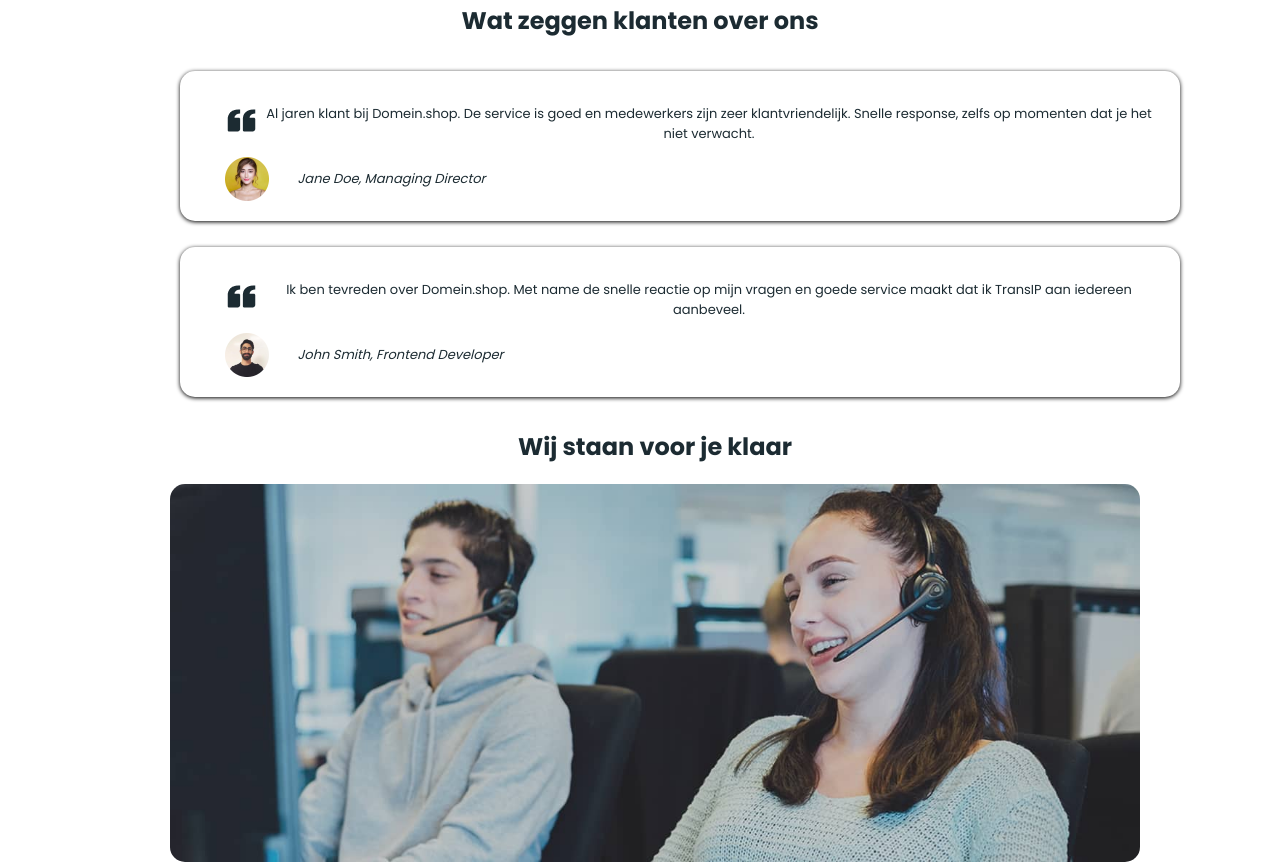
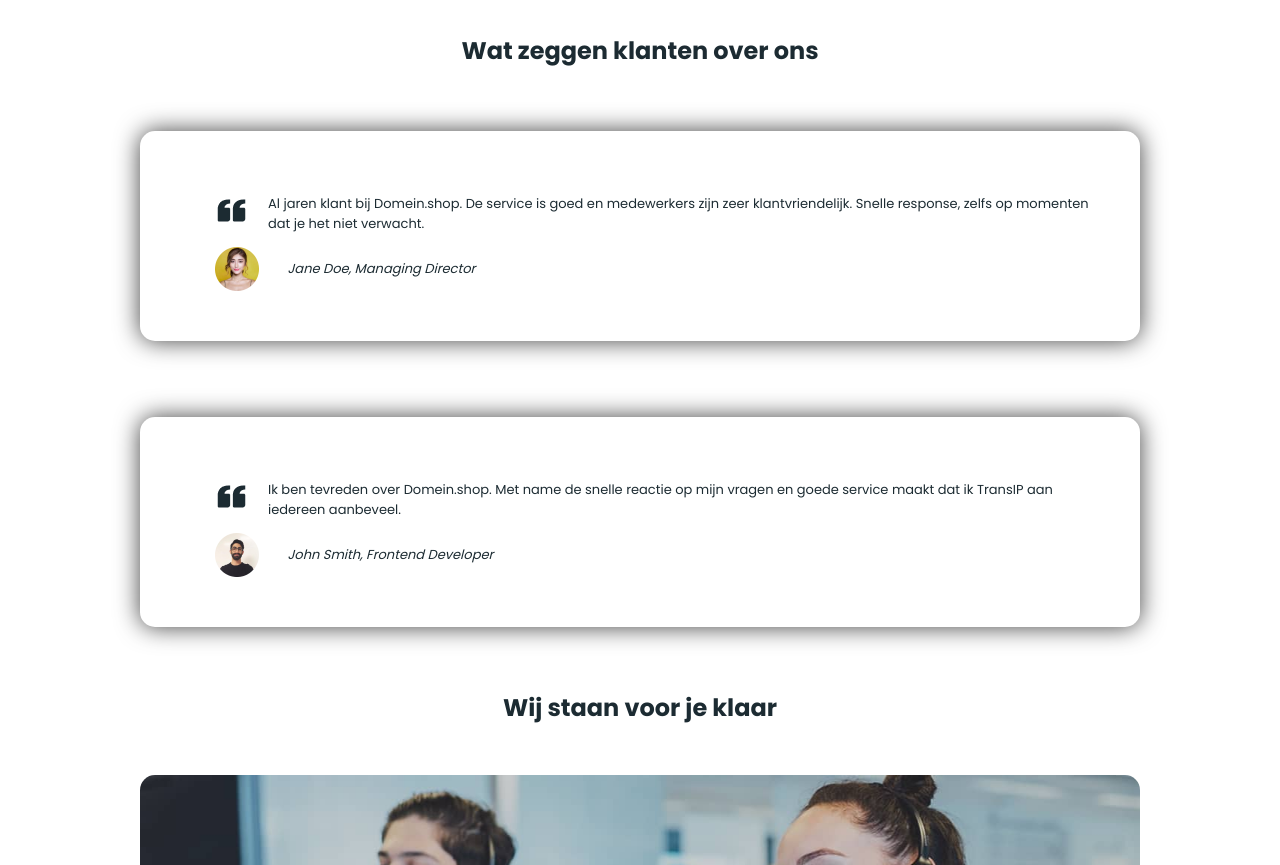
Before and after one commit to Jaapster1337/vigilant-spork, a plain HTML site: page index.html in a window 1280 px wide. Shown: the part 882-1747 px from the top of the page. Drawn offline with Linux system fonts and the light colour scheme.

Commit message:
finished testimonials

```diff
--- a/index.html
+++ b/index.html
@@ -21,9 +21,8 @@
 <main>
     <h2>Wat zeggen klanten over ons</h2>
     <section class="testimonials">
-        <div class="wrapper">
+        <div class="testimonials-jane">
             <blockquote>
-
                 <p> <img class="quote-icon" src="assets/icons/quote-left.png" alt="quote-img">
                     Al jaren klant bij Domein.shop. De service is goed en medewerkers zijn zeer klantvriendelijk. Snelle
                     response, zelfs op momenten dat je het niet verwacht.</p>
@@ -32,7 +31,8 @@
                     Jane Doe, Managing Director
                 </cite>
             </blockquote>
-
+        </div>
+        <div class="testimonials-john">
             <blockquote>
                 <p> <img class="quote-icon" src="assets/icons/quote-left.png" alt="quote-img">
                     Ik ben tevreden over Domein.shop. Met name de snelle reactie op mijn vragen en goede service maakt
--- a/styles/styles.css
+++ b/styles/styles.css
@@ -94,19 +94,25 @@ main{
     width: 1000px;
     margin: auto;
 }
+main h2{
+    margin: 50px;
+}
 .testimonials blockquote{
-    box-shadow: 0 1px 4px black;
+    box-shadow: 0px 0px 25px 0px rgba(0,0,0,0.75);
     display: inline-block;
     width: 100%;
-    padding: 20px;
+    padding: 50px;
+    margin-left: 0;
     border-radius: 15px;
     font-size: small;
 }
 .quote-icon{
     float: left;
+    margin-right: 20px;
 }
 blockquote p{
     padding-left: 25px;
+    text-align: left;
 }
 blockquote cite{
    float: left;
@@ -119,6 +125,9 @@ blockquote cite{
     margin-right: 25px;
     margin-left: 25px;
 }
+.testimonials-jane{
+    margin-bottom: 50px;
+}
 
 
 
@@ -130,7 +139,7 @@ blockquote cite{
 }
 .contact-us{
     text-align: left;
-    margin: auto auto auto 30px;
+    margin: auto;
 }
 
 .contact-us h2{
```
